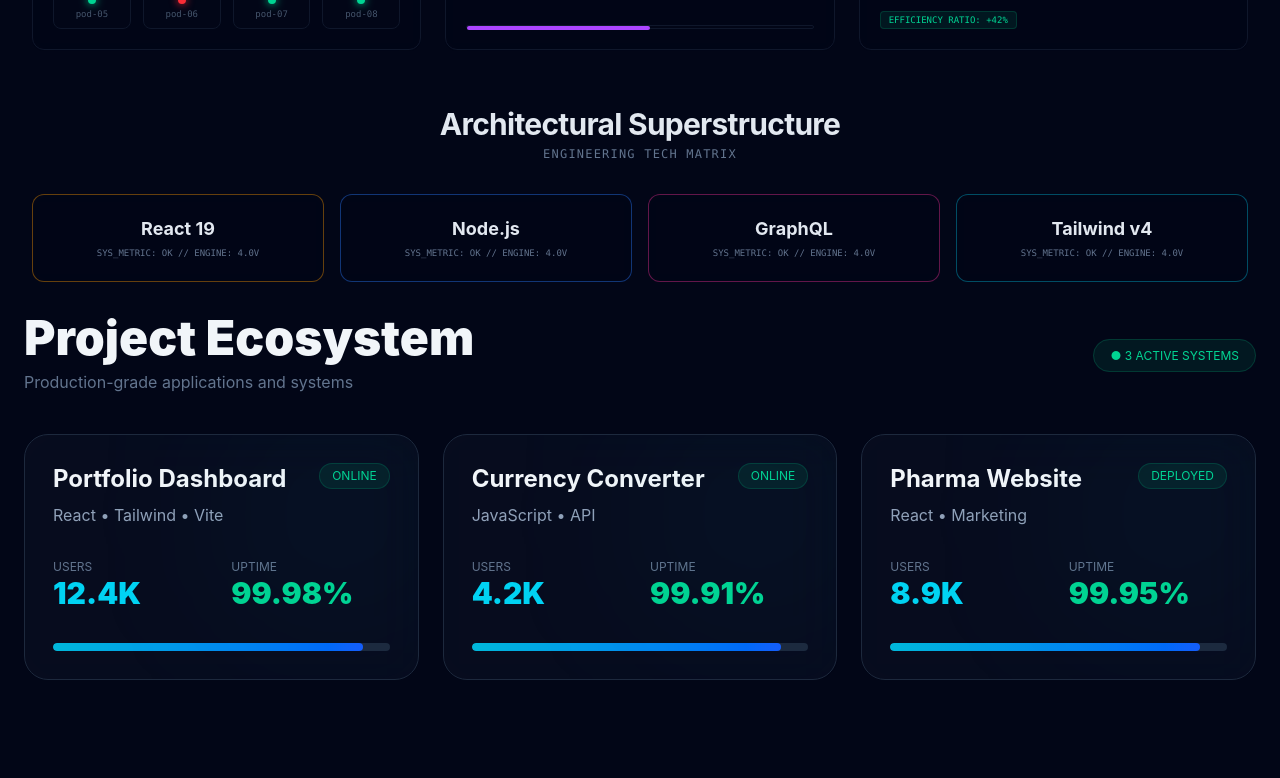
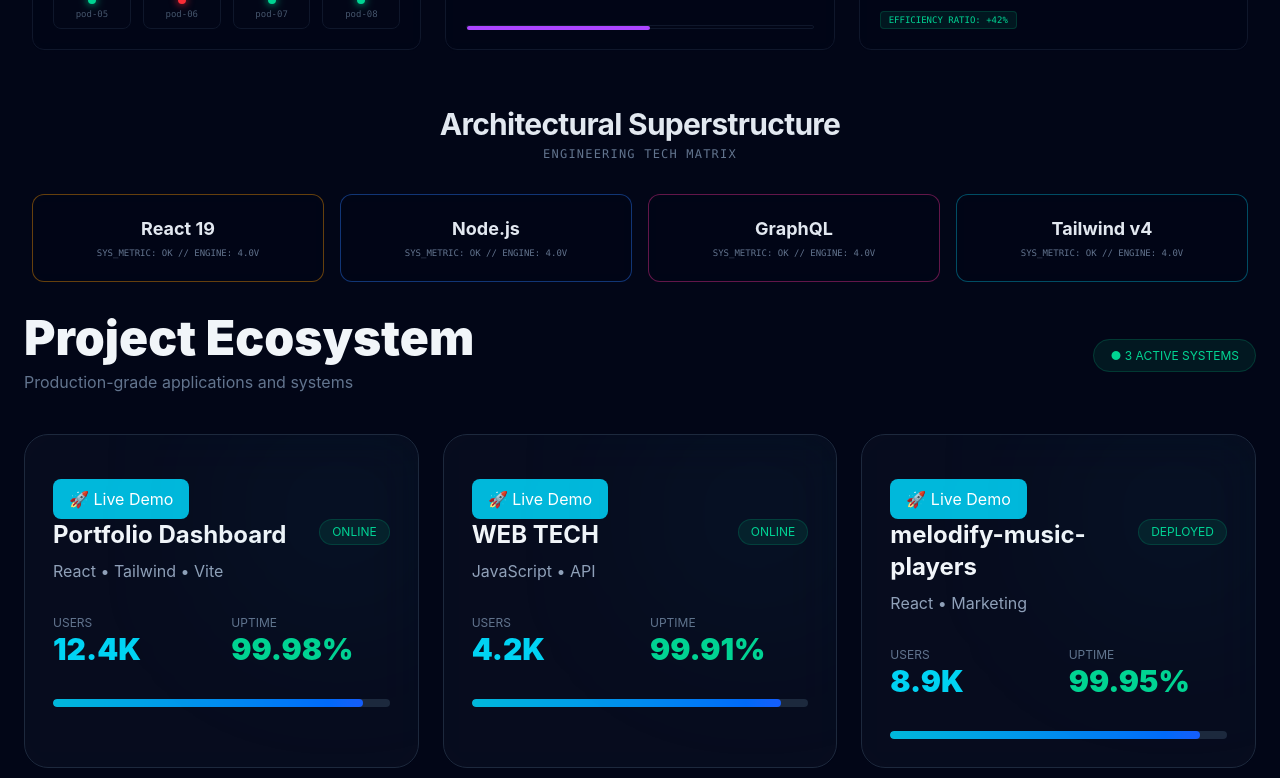
Before and after one commit to Himanshu8687/modern-portfolio-js, a React (Vite) app: page / in a window 1280 px wide. Shown: the part 817-1595 px from the top of the page. Built offline with nearby package versions, Linux system fonts and the light colour scheme; no server answers.

Commit message:
fix mobile overfloe

```diff
--- a/src/components/DeveloperPortfolio.jsx
+++ b/src/components/DeveloperPortfolio.jsx
@@ -94,22 +94,7 @@ export const DeveloperPortfolio = () => {
 
   // लाइव लोकेशन ट्रैकर
   useEffect(() => {
-    fetch("https://ipapi.co/json/")
-      .then((res) => res.json())
-      .then((data) => {
-        if (data.city && data.country_code) {
-          setUserLocation(
-            `LOC: ${data.country_code}-${data.city.toUpperCase()}`,
-          );
-          setLogs((prev) => [
-            ...prev,
-            `[RESOLVED] Client inbound node detected at ${data.city}`,
-          ]);
-        } else {
-          setUserLocation("LOC: IN-UP-KANPUR");
-        }
-      })
-      .catch(() => setUserLocation("LOC: IN-UP-KANPUR"));
+    setUserLocation("LOC: IN-UP-KANPUR");
   }, []);
 
   // लाइव लॉग्स और नेटवर्क स्पीड फ्लक्चुएशन
@@ -222,7 +207,7 @@ export const DeveloperPortfolio = () => {
       </header>
 
       {/* WORKSPACE */}
-      <section className="mx-auto max-w-7xl px-4 py-6 sm:px-6 lg:px-8">
+      <section className="mx-auto max-w-7xl px-4 py-6 sm:px-6 lg:px-8 overflow-x-hidden">
         <div className="grid gap-6 lg:grid-cols-3">
           {/* लेफ्ट साइडबार */}
           <div className="space-y-3">
@@ -247,7 +232,7 @@ export const DeveloperPortfolio = () => {
                     className={`h-2 w-2 rounded-full ${proj.status === "active" ? "bg-emerald-400" : "bg-amber-500"}`}
                   />
                 </div>
-                <div className="text-slate-500 mt-1">
+                <div className="text-slate-500 mt-1 break-all">
                   Branch: {proj.branch} // Region: {proj.region}
                 </div>
               </button>
@@ -255,13 +240,15 @@ export const DeveloperPortfolio = () => {
           </div>
 
           {/* राइट साइडबार */}
-          <div className="lg:col-span-2 rounded-xl border border-slate-900 bg-slate-950/60 backdrop-blur-md p-6 flex flex-col justify-between min-h-[340px]">
+          <div className="lg:col-span-2 rounded-xl border border-slate-900 bg-slate-950/60 backdrop-blur-md p-6 flex flex-col justify-between min-h-[340px] overflow-hidden">
             <div>
               <div className="flex items-center justify-between border-b border-slate-900 pb-3 font-mono text-xs">
                 <span className="text-blue-400 font-bold uppercase tracking-wider">
                   // SYSTEM DIAGNOSTICS CONTROL
                 </span>
-                <span className="text-slate-500">SIGNATURE: HD_ROOT</span>
+                <span className="text-slate-500 break-all">
+                  SIGNATURE: HD_ROOT
+                </span>
               </div>
 
               <div className="mt-6 grid grid-cols-2 sm:grid-cols-3 gap-4 font-mono text-xs">
@@ -280,6 +267,7 @@ export const DeveloperPortfolio = () => {
                 <div className="bg-[#020617] border border-slate-900 p-3 rounded-lg col-span-2 sm:col-span-1 flex flex-col justify-between">
                   <p className="text-slate-500">Node Status</p>
                   <button
+                    className="w-full max-w-full mt-1 text-xs font-bold rounded px-2 py-1 text-center border uppercase overflow-hidden break-words"
                     onClick={() =>
                       toggleProjectStatus(
                         selectedProject.id,
@@ -442,20 +430,23 @@ export const DeveloperPortfolio = () => {
               users: "12.4K",
               uptime: "99.98%",
               status: "ONLINE",
+              link: "https://portfoliohima8687.netlify.app/",
             },
             {
-              title: "Currency Converter",
+              title: "WEB TECH",
               tech: "JavaScript • API",
               users: "4.2K",
               uptime: "99.91%",
               status: "ONLINE",
+              link: "https://himanshu8687.github.io/web-tech-site/",
             },
             {
-              title: "Pharma Website",
+              title: "melodify-music-players",
               tech: "React • Marketing",
               users: "8.9K",
               uptime: "99.95%",
               status: "DEPLOYED",
+              link: "https://melodify-music-players.netlify.app",
             },
           ].map((project) => (
             <div
@@ -475,6 +466,14 @@ export const DeveloperPortfolio = () => {
         duration-300
         "
             >
+              <a
+                href={project.link}
+                target="_blank"
+                rel="noopener noreferrer"
+                className="mt-4 inline-block px-4 py-2 bg-cyan-500 text-white rounded-lg hover:scale-105 transition-all"
+              >
+                🚀 Live Demo
+              </a>
               <div className="absolute top-0 right-0 h-40 w-40 rounded-full bg-cyan-500/10 blur-[100px]" />
 
               <div className="flex justify-between items-start">
```
